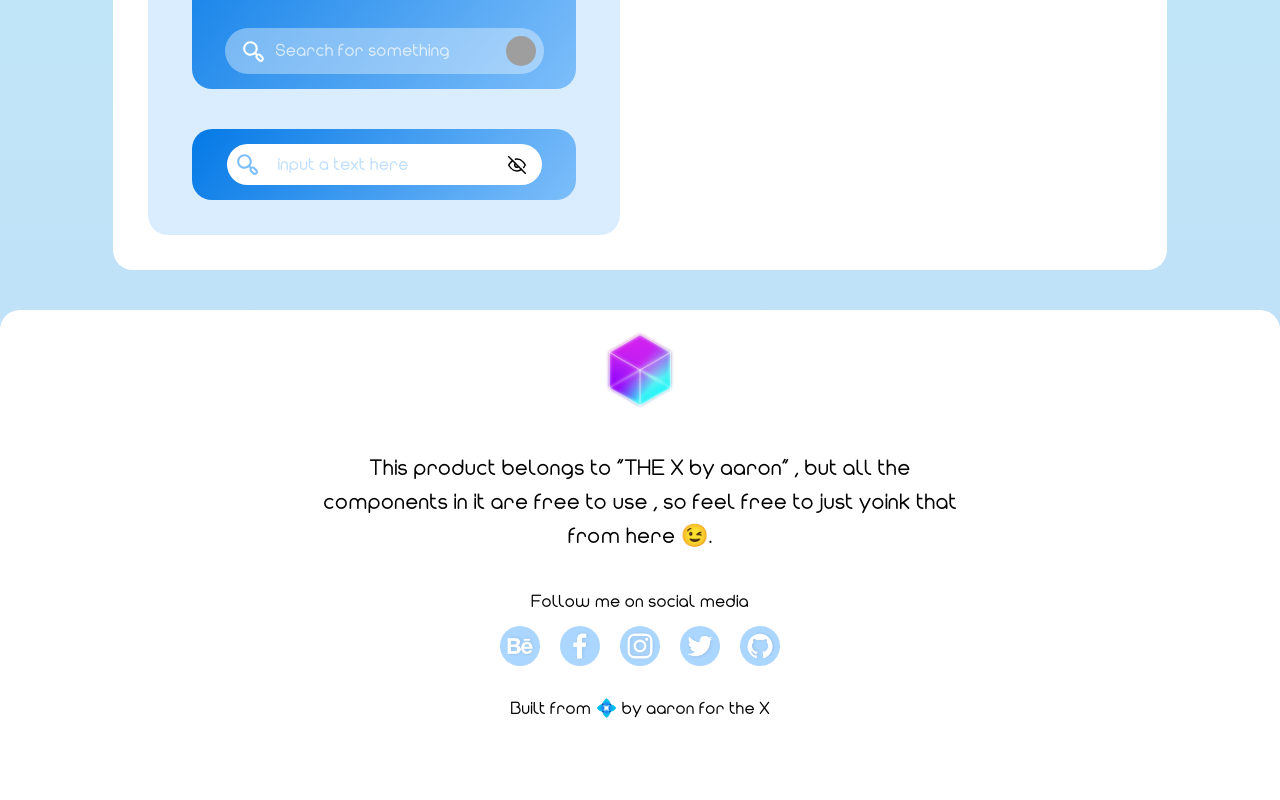
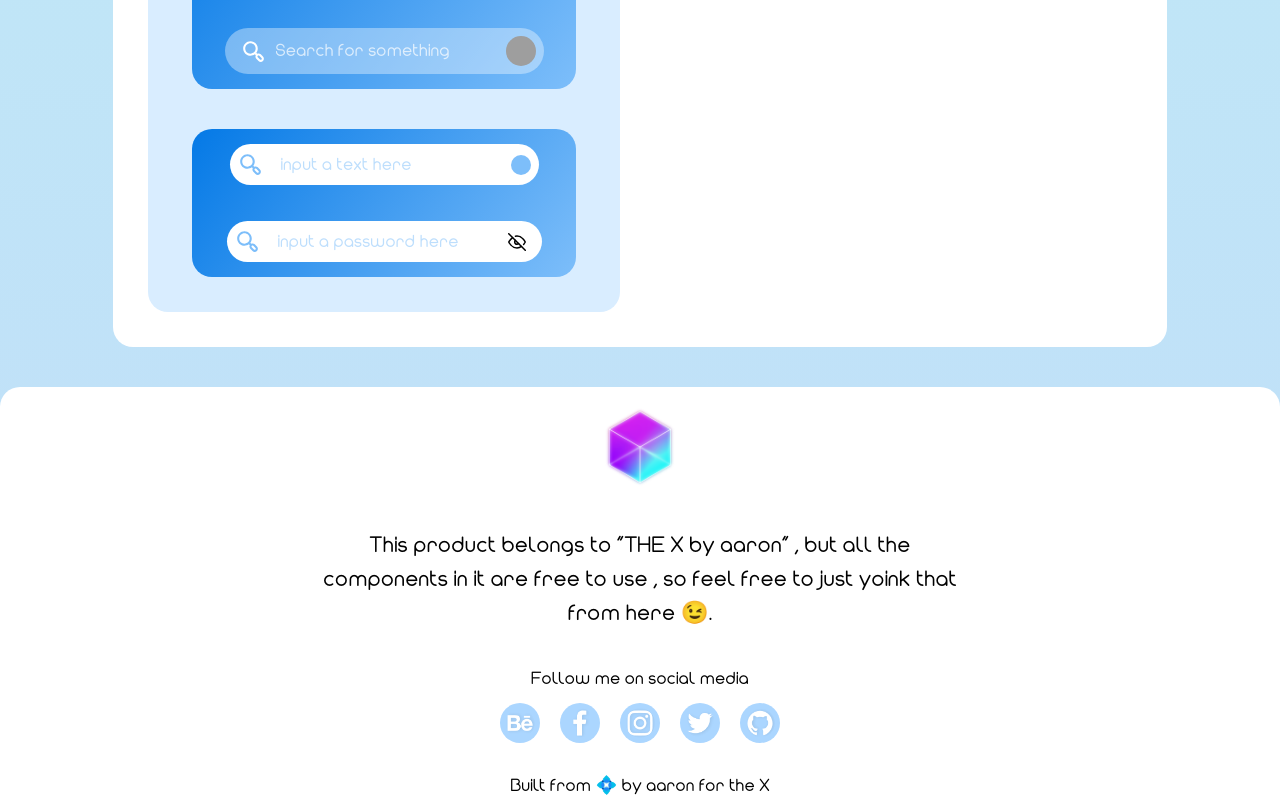
Before and after one commit to aaron-nerox/Emerald_live, a Vue app: page / in a window 1280 px wide. Shown: the part 1891-2691 px from the top of the page. Before the commit the page ends 2614 px from the top, so only its background shows below. Built offline with nearby package versions, Linux system fonts and the light colour scheme; grey boxes are pictures that could not be loaded.

Commit message:
add: verification for other special characteres

```diff
--- a/src/components/Xinput.vue
+++ b/src/components/Xinput.vue
@@ -36,6 +36,15 @@ export default {
                 this.mainType = "text"
                 this.passwordIcon = "toggle_invisible.svg"
             }
+        },
+        textSanitize: function (inputText){
+            return inputText.includes("@") ||
+                inputText.includes("#") ||
+                inputText.includes("<") ||
+                inputText.includes(">") ||
+                inputText.includes("/") ||
+                inputText.includes("{") ||
+                inputText.includes("}")
         }
     },
     data(){
@@ -54,12 +63,12 @@ export default {
                 return this.text
             },
             set(newInput){
-                    this.text = newInput
+                this.text = newInput
 
                if(this.inputType == "text"){
                     this.PointerClass = "verified"
                     this.textClass = "input-txt-verified"
-                    if(this.text.includes("@")){
+                    if(this.textSanitize(this.text)){
                         this.PointerClass = "danger"
                         this.textClass = "input-txt-danger"
                     }
--- a/src/views/Home.vue
+++ b/src/views/Home.vue
@@ -101,6 +101,12 @@
             <x-input
             icon="search.svg"
             hint="input a text here"
+            inputType="text"
+            />
+            <br> <br>
+            <x-input
+            icon="search.svg"
+            hint="input a password here"
             inputType="password"
             />
           </div>
```
